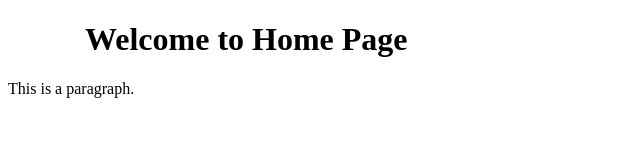
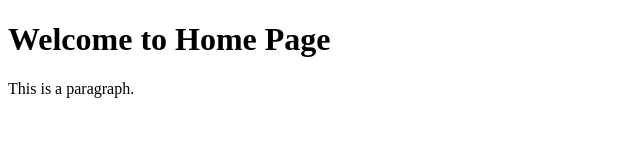
Before and after one commit to mani818686/Node, a website: page FrontEnd/html/index.html in a window 1280 px wide. Shown: the whole page, without its empty margins (0-640 px from the left). Drawn offline with nearby package versions, Linux system fonts and the light colour scheme.

Commit message:
Updated css

```diff
--- a/FrontEnd/css/index.css
+++ b/FrontEnd/css/index.css
@@ -3,4 +3,5 @@
     font-style: normal;
     color: aquamarine;
     font-size: medium;
+    margin: auto;
 }
--- a/FrontEnd/html/index.html
+++ b/FrontEnd/html/index.html
@@ -7,7 +7,7 @@
 </head>
 <body>
 
-<h1 class="container home">Welcome to Home Page</h1>
+<h1 class="home">Welcome to Home Page</h1>
 <p>This is a paragraph.</p>
 <script src="https://cdnjs.cloudflare.com/ajax/libs/twitter-bootstrap/4.5.0/js/bootstrap.bundle.min.js"></script>
 <script src="https://cdnjs.cloudflare.com/ajax/libs/jquery/3.5.1/jquery.min.js"></script>
```
